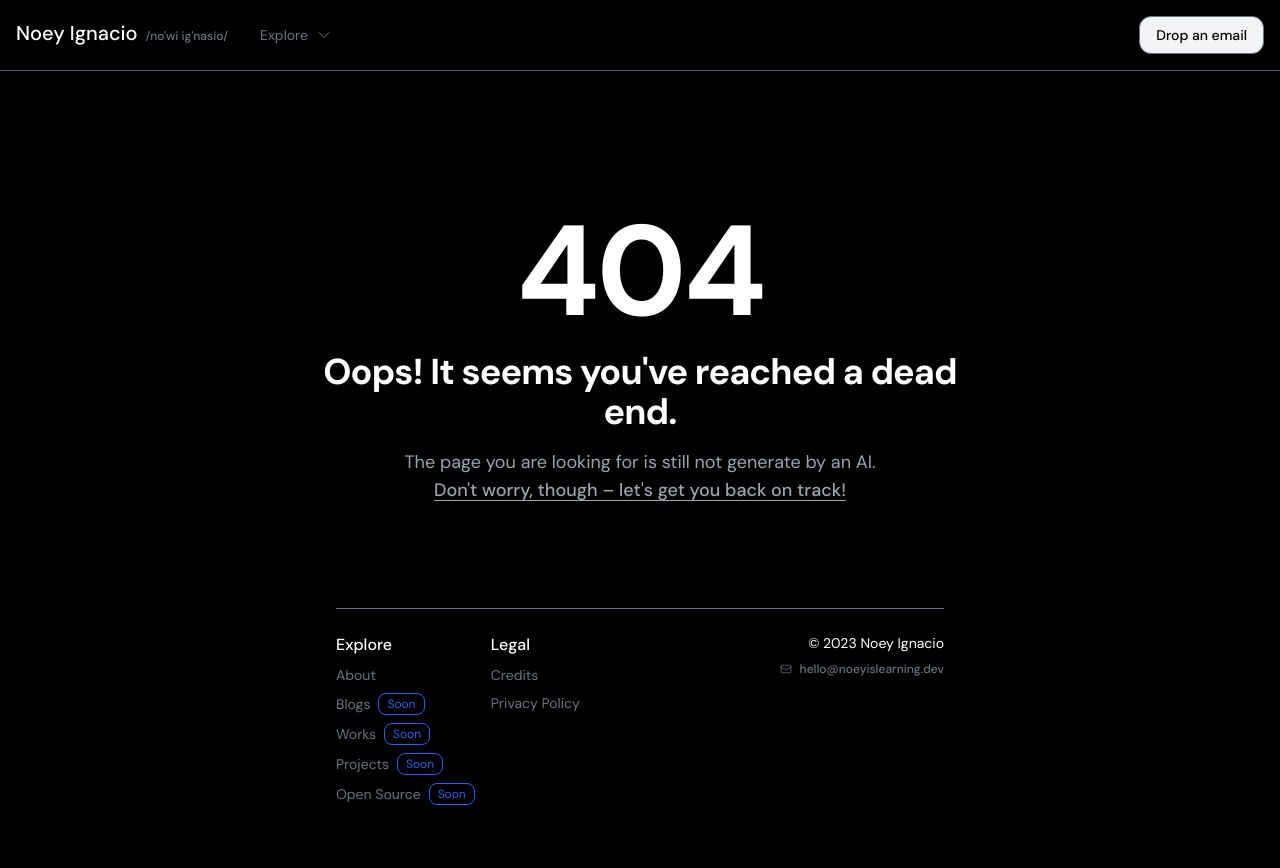
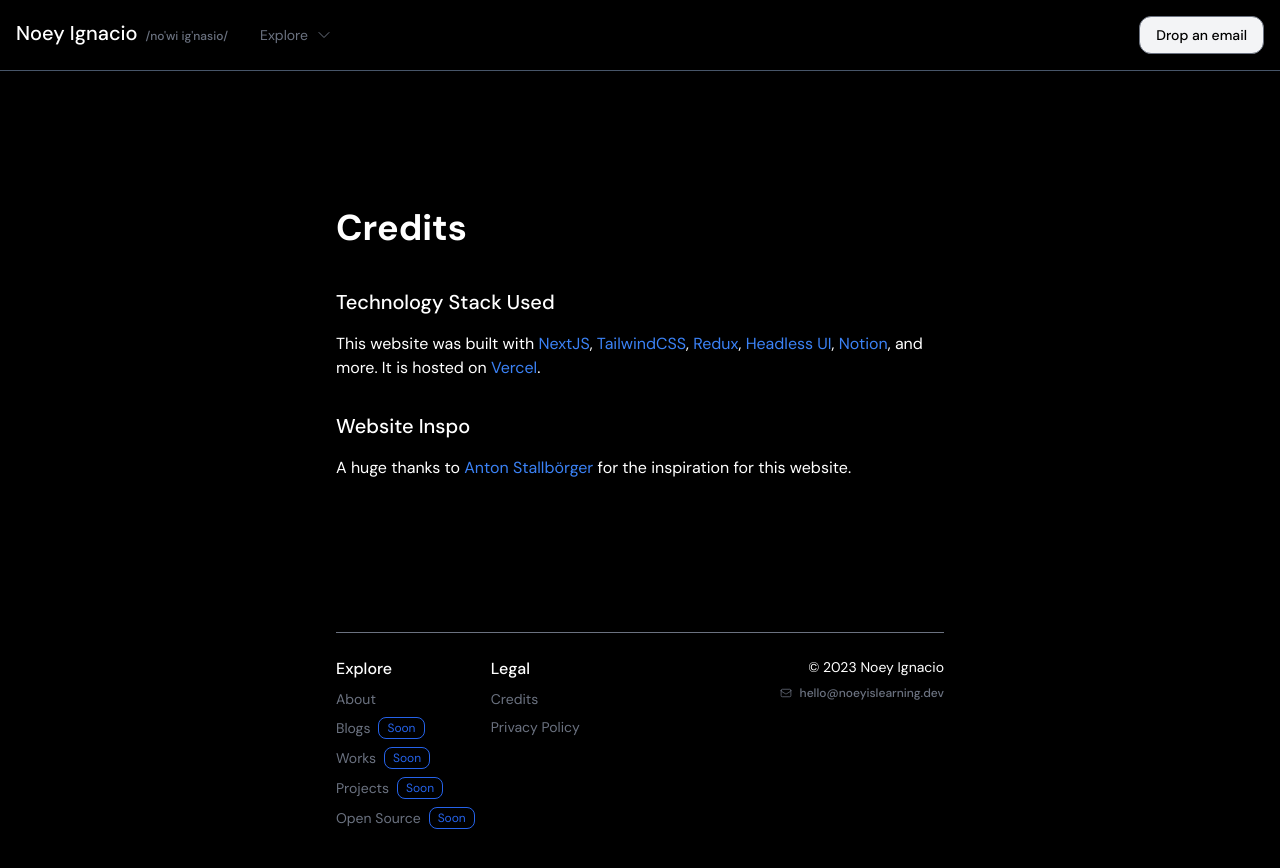
Before and after one commit to noeyislearning/noeyislearning, a Next.js app: page /credits in a window 1280 px wide. Before the commit this address had no page. Shown: the top 868 px of the page. Built offline with nearby package versions, Linux system fonts and the light colour scheme.

Commit message:
feat(credits): Add `credits` page

```diff
--- /dev/null
+++ b/app/(legal)/credits/page.tsx
@@ -0,0 +1,30 @@
+import React from "react";
+import Link from "next/link";
+
+export default function page() {
+  return (
+    <>
+      <main className="mt-24 lg:mt-48 mb-12 lg:mb-24 max-w-screen-sm mx-auto text-white">
+        <div className="p-4 flex flex-col">
+          <div className="flex flex-col gap-2">
+            <h1 className="mb-4 text-3xl lg:text-4xl font-bold">Credits</h1>
+            <div className="flex flex-col gap-4 ">
+              <h2 className="mt-4 text-lg lg:text-xl font-medium">
+                Technology Stack Used
+              </h2>
+              <h3 className="text-sm lg:text-base">
+                This website was built with <Link href={"https://nextjs.org/"} className="text-blue-500">NextJS</Link>, <Link href={"https://tailwindcss.com/"} className="text-blue-500">TailwindCSS</Link>, <Link href={"https://redux.js.org/"} className="text-blue-500">Redux</Link>, <Link href={"https://headlessui.com/"} className="text-blue-500">Headless UI</Link>, <Link href={"https://www.notion.so/"} className="text-blue-500">Notion</Link>, and more. It is hosted on <Link href={"https://vercel.com/"} className="text-blue-500">Vercel</Link>.
+              </h3>
+              <h2 className="mt-4 text-lg lg:text-xl font-medium">
+                Website Inspo
+              </h2>
+              <h3 className="text-sm lg:text-base">
+                A huge thanks to <Link href={"https://www.antonstallboerger.com/"} target={"_blank"} className="text-blue-500">Anton Stallbörger</Link> for the inspiration for this website.
+              </h3>
+            </div>
+          </div>
+        </div>
+      </main>
+    </>
+  )
+}
```
